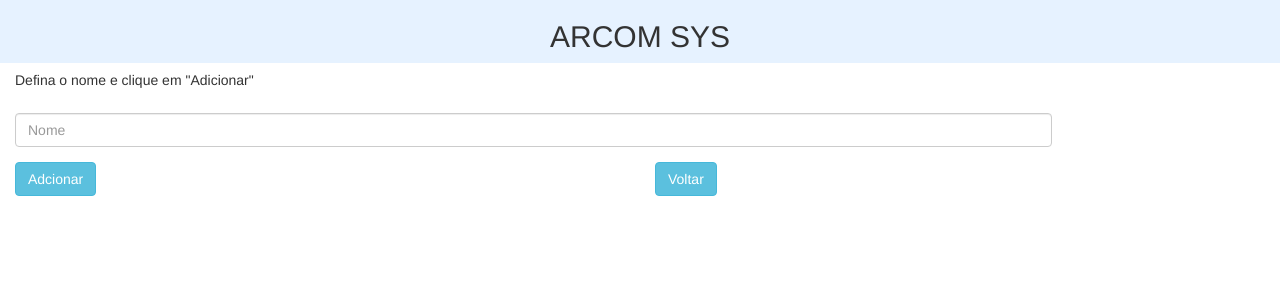
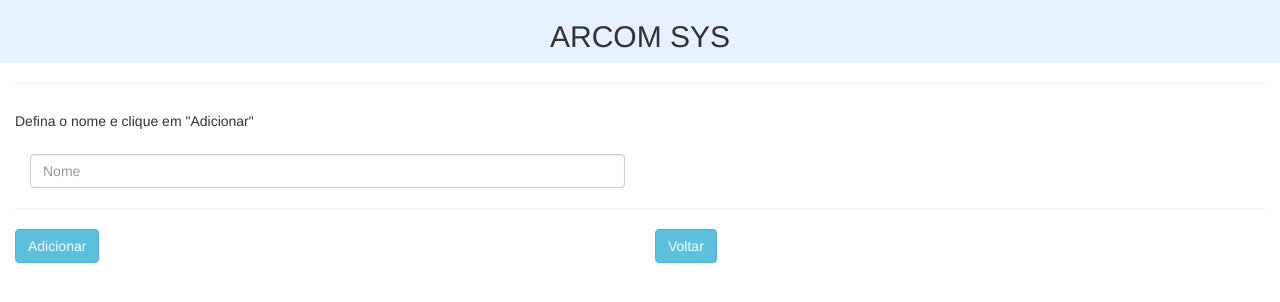
Before and after one commit to dalraf/tungapro, a Django app: page /cliente/addclientes/ in a window 1280 px wide. Shown: the top 302 px of the page. Run offline with Django 3.2, Linux system fonts and the light colour scheme; some libraries are stand-ins or nearby versions.

Commit message:
Funcionando correcao

```diff
--- a/arcomsys/templates/addcliente.html
+++ b/arcomsys/templates/addcliente.html
@@ -4,11 +4,10 @@
     <h5> Defina o nome e clique em "Adicionar"</h5>
   </div>
 </div>
+<div class="row">
   <form method="post" enctype="multipart/form-data">
-  <div class="row">
-    <div class="col-md-10">
-      {% csrf_token %}
-      {% for error in form.non_field_errors %}
+    <div class="col-md-12">
+      {% csrf_token %} {% for error in form.non_field_errors %}
       <div class="form-group has-errors text-danger small">
         {{error}}
       </div>
@@ -19,14 +18,17 @@
       <div class="form-group has-errors text-danger small">
       </div>
       <div class="form-group">
+        <div class="col-md-6">
           {{field}}
+        </div>
       </div>
       {% endfor %}
     </div>
 </div>
+<hr />
 <div class="row">
   <div class="col-md-6">
-      <button class="btn btn-info" type="submit">Adcionar</button>
+    <button class="btn btn-info" type="submit">Adicionar</button>
   </div>
   <div class="col-md-6">
     <p><a class="btn btn-info" role="button" href="{% url 'listarclientes' %}">Voltar</a></p>
--- a/arcomsys/templates/base.html
+++ b/arcomsys/templates/base.html
@@ -4,7 +4,7 @@
         <meta charset="utf-8">
         <meta http-equiv="X-UA-Compatible" content="IE=edge">
         <meta name="viewport" content="width=device-width, initial-scale=1">
-        <title>Arcom SYS</title>
+        <title>ARCOM SYS</title>
        <!-- Bootstrap CSS -->
         <link href="https://maxcdn.bootstrapcdn.com/bootstrap/3.3.7/css/bootstrap.min.css" rel="stylesheet">
 
@@ -22,6 +22,7 @@
             <h2 class="text-center">ARCOM SYS</h2>
             </div>
             </div>
+        <hr/>
                 {% block content %}
                 {% endblock %}
 
```
Also changed, not shown: arcomsys/templates/listarclientes.html (+5 -2 lines). Lines whose indentation alone changed are shown as unchanged.
